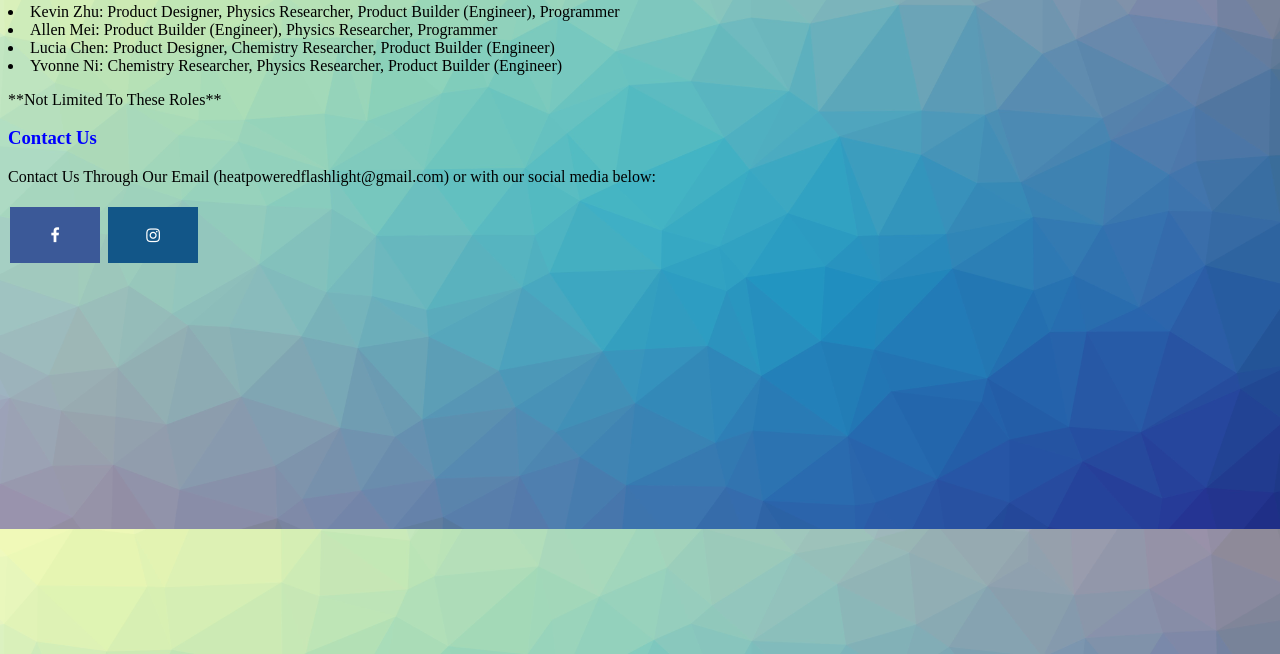
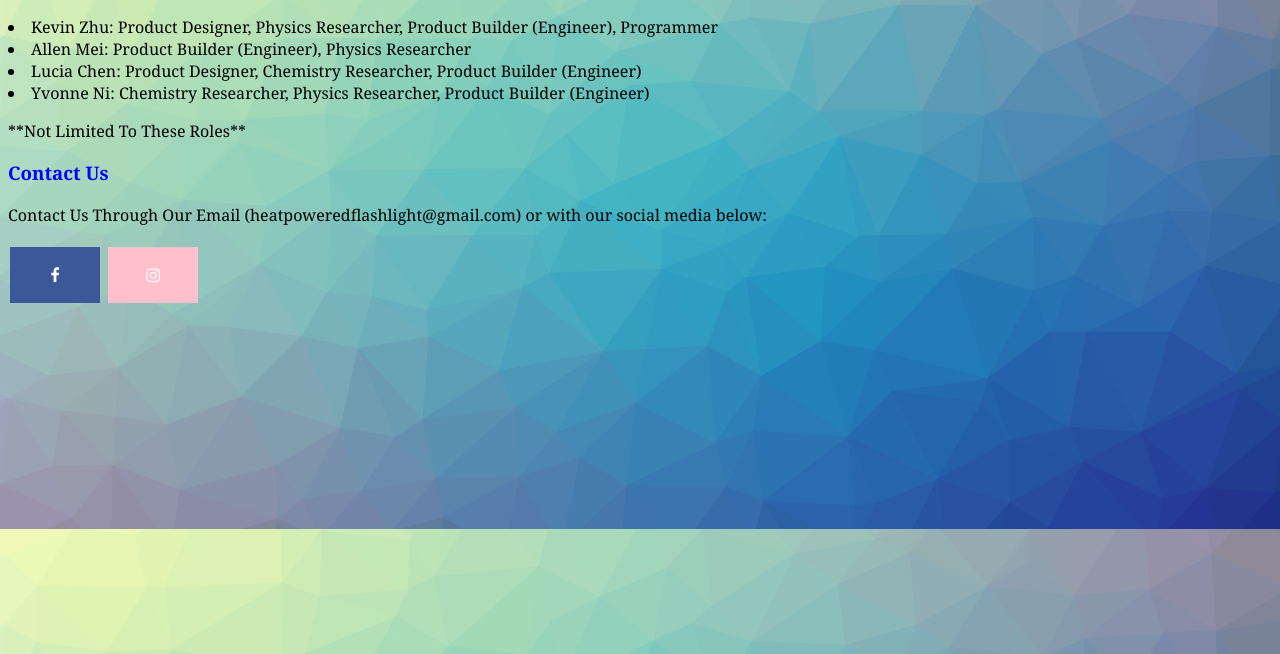
Before and after one commit to Designer777/Flashlight-Creation, a plain HTML site: page aboutUs.html in a window 1280 px wide. Shown: the part 146-800 px from the top of the page. Drawn offline with Linux system fonts and the light colour scheme.

Commit message:
Add files via upload

```diff
--- a/aboutUs.html
+++ b/aboutUs.html
@@ -19,7 +19,7 @@
     </header>
     <h3> Our Primary Roles </h3>
     <li> Kevin Zhu:  Product Designer, Physics Researcher, Product Builder (Engineer), Programmer </li>
-    <li> Allen Mei: Product Builder (Engineer), Physics Researcher, Programmer </li>
+    <li> Allen Mei: Product Builder (Engineer), Physics Researcher </li>
     <li> Lucia Chen: Product Designer, Chemistry Researcher, Product Builder (Engineer) </li>
     <li> Yvonne Ni: Chemistry Researcher, Physics Researcher, Product Builder (Engineer) </li>
     <p> **Not Limited To These Roles** </p>
--- a/style.css
+++ b/style.css
@@ -1,6 +1,7 @@
 body {
   background-size: cover;
   background-image: url("background.jpg");
+  font-family: Georgia;
 }
 
 header {
@@ -75,6 +76,6 @@ table, th, td {
 }
 
 .fa-instagram {
-  background: #125688;
+  background: pink;
   color: white;
 }
```
